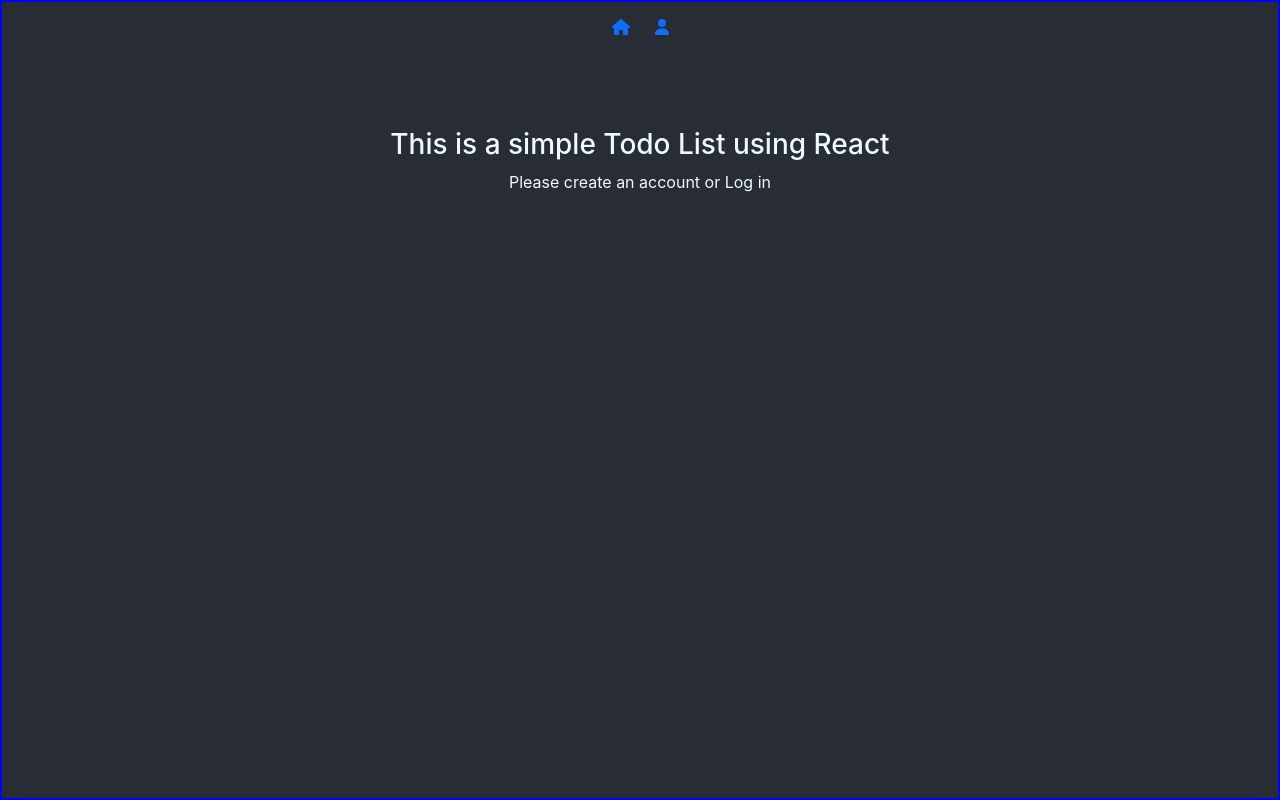
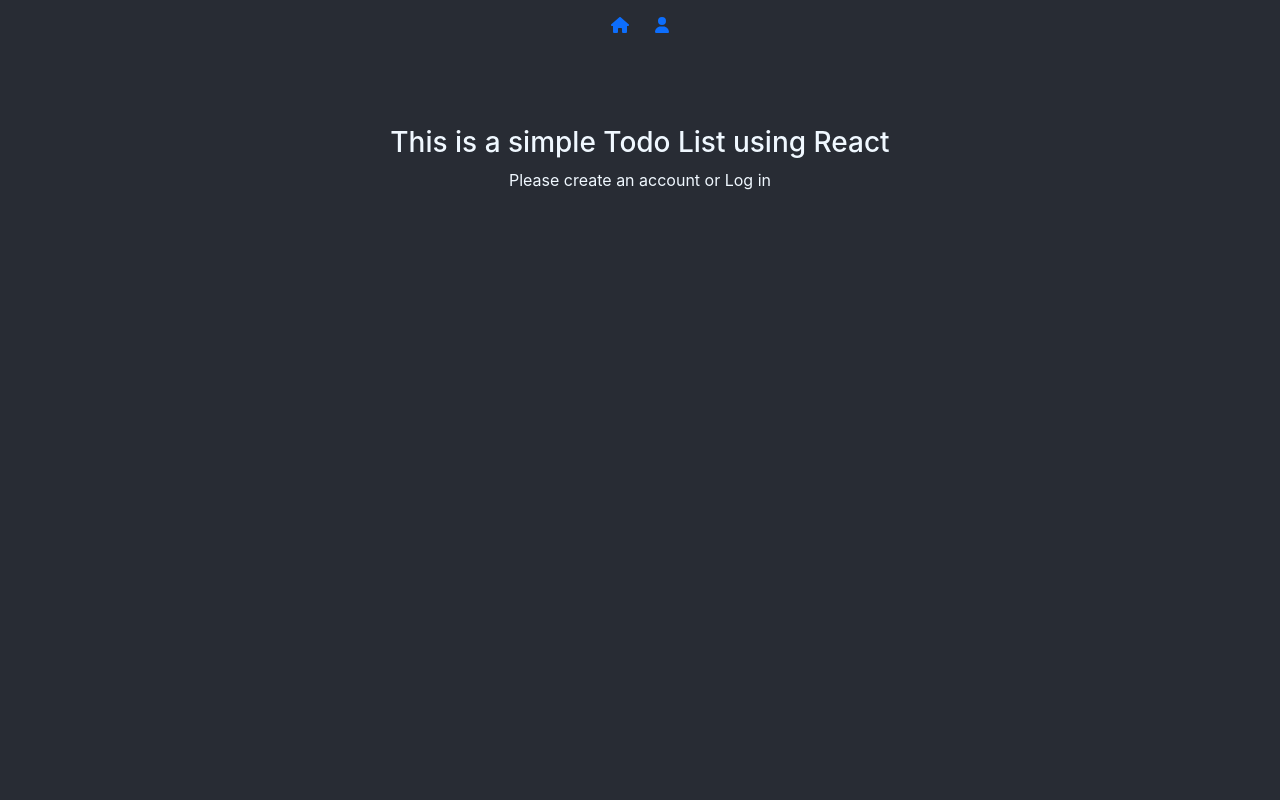
Before and after one commit to Dom-Code/todolist-react-app, a React (Vite) app: page /todolist-react-app/account in a window 1280 px wide. Built offline with nearby package versions, Linux system fonts and the light colour scheme.

Commit message:
style adjusted. app now centered

```diff
--- a/src/App.css
+++ b/src/App.css
@@ -1,9 +1,10 @@
 #root {
-  max-width: 1280px;
+  /* max-width: 1000px; */
   margin: 0 auto;
   /* padding: 2rem; */
   text-align: center;
-
+  background-color: black;
+  width: 100%;
 }
 
 
@@ -11,7 +12,6 @@
 .App {
   text-align: center;
   height: 100%;
-  border: 2px solid blue;
 }
 
 .App-logo {
--- a/src/Components/Routes/TodoListMain.tsx
+++ b/src/Components/Routes/TodoListMain.tsx
@@ -1,11 +1,9 @@
-import { useEffect, useState } from 'react';
+import { useState } from 'react';
 import Lists from '../Lists';
 import Todos from '../Todos';
 // import Todos from './Todos';
 import { Container, Col, Row, ListGroup } from 'react-bootstrap';
 import '../style/TodoListMain.css';
-import useValidation from '../../Hooks/useValidation';
-import { useNavigate } from 'react-router-dom';
 
 export interface GeneralObject {
   key: string;
@@ -22,8 +20,6 @@
 
 const TodoListMain = () => {
   const [listId, setListId] = useState<null | string>(null);
-  const { isValid } = useValidation();
-  const nav = useNavigate();
 
   // useEffect(() => {
   //   if (!isValid) {
--- a/src/Components/style/TodoListMain.css
+++ b/src/Components/style/TodoListMain.css
@@ -7,7 +7,8 @@
   margin: 0 auto;
   /* padding-top: 3%; */
   /* width: 80%; */
-
+  /* border: 2px solid red; */
+  max-width: 1000px;
 
 }
 
@@ -27,14 +28,15 @@
 }
 
 #todoListContainer {
-  max-width: 400px;
+  /* max-width: 400px; */
 
 }
 
 #todosContainer {
-  max-width: 400px;
+  /* max-width: 400px; */
 }
 
 #lists-todos {
+  /* border: 2px solid red; */
 
 }
--- a/src/Nav.tsx
+++ b/src/Nav.tsx
@@ -1,13 +1,11 @@
 // import React from 'react';
 
 import { Outlet, Link } from 'react-router-dom';
-import useValidation from './Hooks/useValidation';
 import { FontAwesomeIcon } from '@fortawesome/react-fontawesome';
 import { faUser, faHome } from '@fortawesome/free-solid-svg-icons';
 import './App.css';
 
 const Nav = () => {
-  const { isValid } = useValidation();
   return (
     <div>
       <div id='nav-icons'>
```
